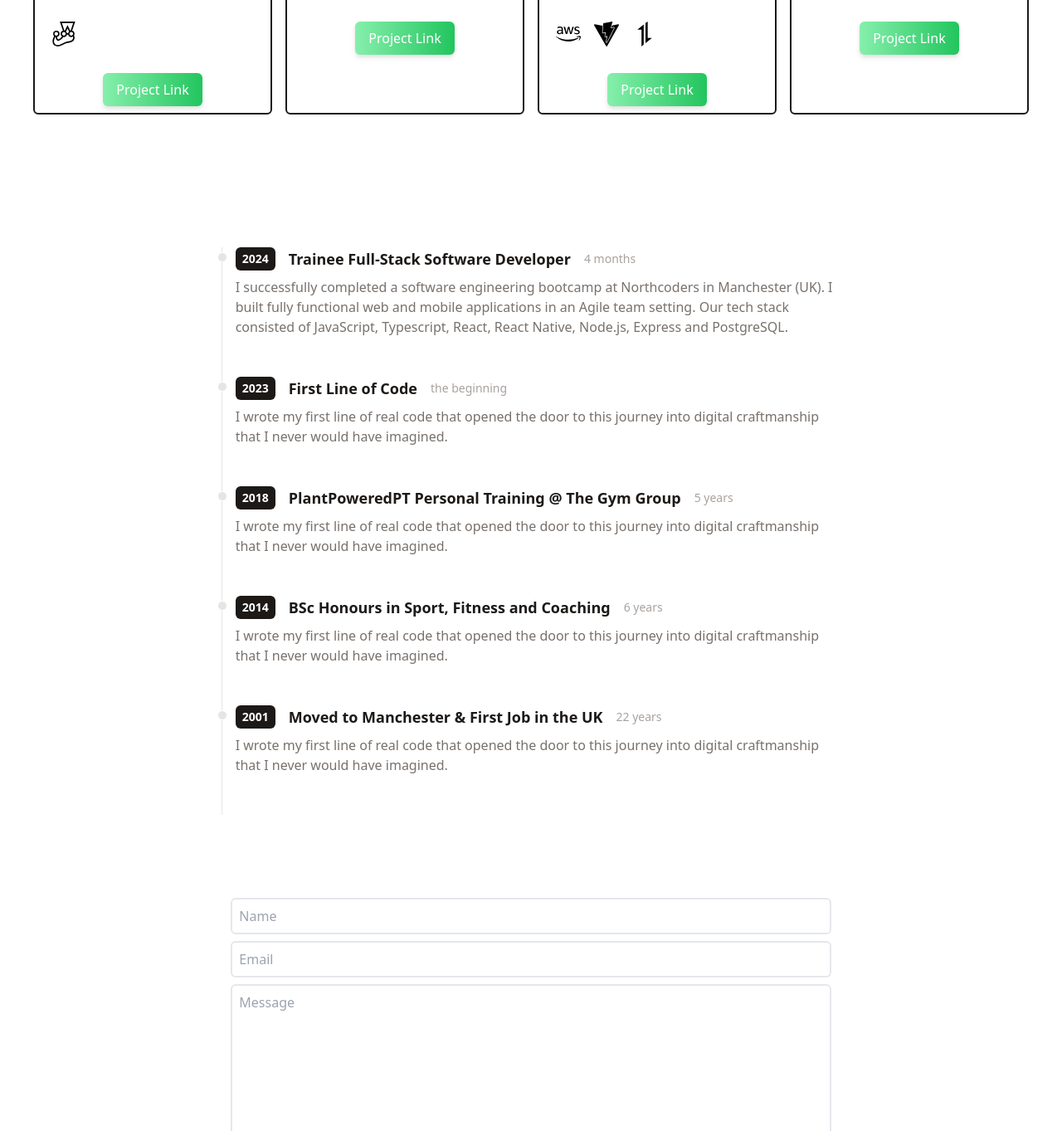
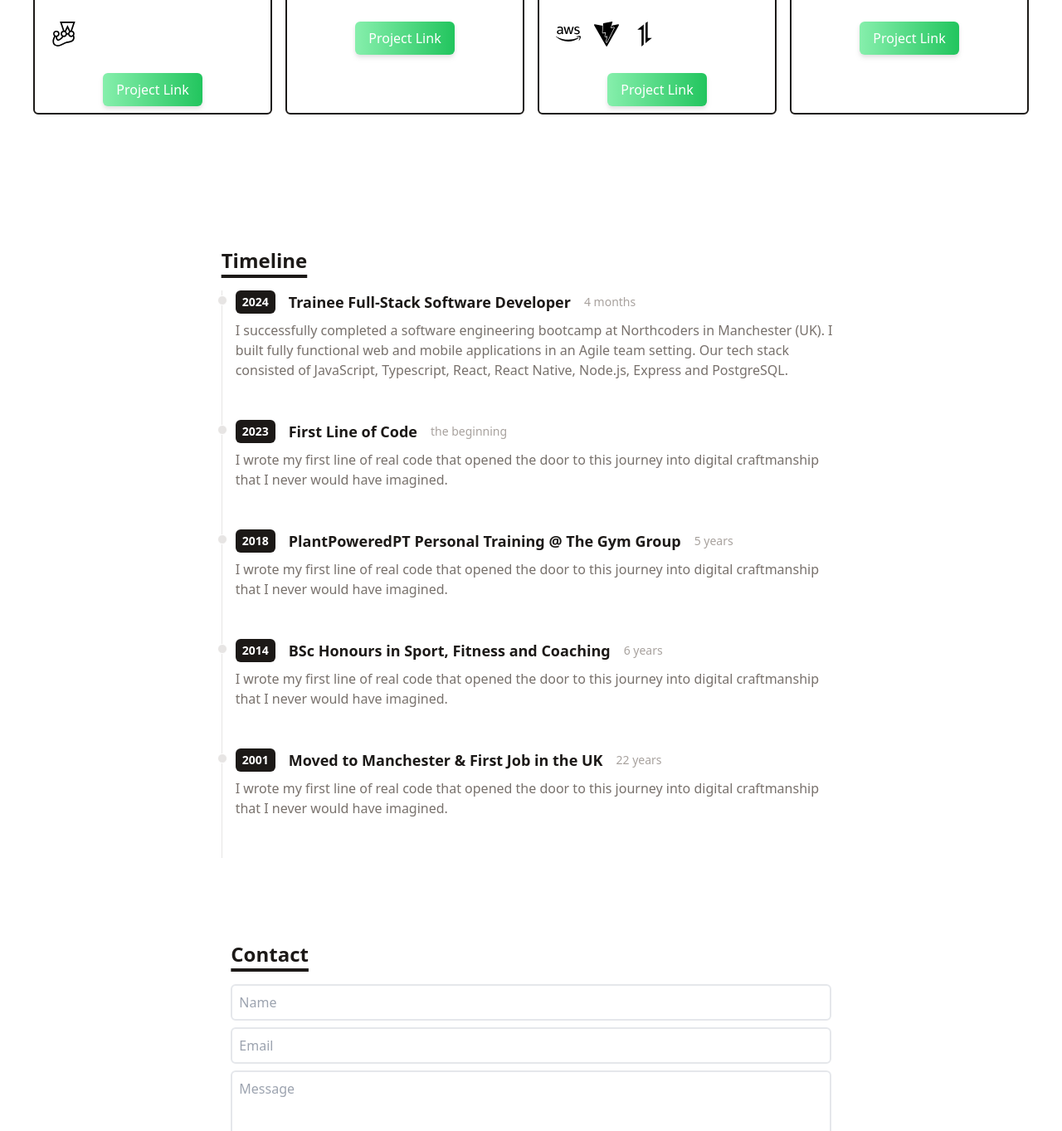
Before and after one commit to munaciella/personal-portfolio, a React (Vite) app: page / in a window 1280 px wide. Shown: the part 818-2181 px from the top of the page at 83% size. Built offline with nearby package versions, Linux system fonts and the light colour scheme.

Commit message:
add title to timeline and contact

```diff
--- a/src/Components/Contact.tsx
+++ b/src/Components/Contact.tsx
@@ -1,4 +1,5 @@
 import React from 'react';
+import { Title } from './Title';
 
 export const Contact: React.FC = () => {
   return (
@@ -9,6 +10,7 @@
         method="POST"
         className='flex flex-col w-full md:w-7/12'
         >
+            <Title>Contact</Title>
             <input
             type="text"
             name='name'
--- a/src/Components/Footer.tsx
+++ b/src/Components/Footer.tsx
@@ -10,6 +10,7 @@
           </div>
         </div>
       );
+    };
     //   return (
     //     <div className="relative bottom-0 right-0" >
     //     <div className="absolute p-3 ml-2 m flex items-center py-4">
@@ -20,4 +21,3 @@
     //     </div>
     //     </div>
     //   );
-};
--- a/src/Components/Timeline.tsx
+++ b/src/Components/Timeline.tsx
@@ -1,11 +1,13 @@
 import React from 'react';
 import { TimelineItem } from './TimelineItem';
 import timeline from '../data/timeline';
+import { Title } from './Title';
 
 export const Timeline: React.FC = () => {
   return (
     <div className="flex flex-col md:flex-row justify-center my-20">
       <div className="w-full md:w-7/12">
+        <Title>Timeline</Title>
         {timeline.map((item) => (
           <TimelineItem
             year={item.year}
--- /dev/null
+++ b/src/Components/Title.tsx
@@ -0,0 +1,17 @@
+import React from 'react';
+
+interface TitleProps {
+    children: React.ReactNode;
+    id?: string;
+}
+
+export const Title: React.FC<TitleProps> = ({ children, id }) => {
+  return (
+  <h1
+  id={id && id}
+  className='text-2xl font-bold underline underline-offset-8 decoration-4 mb-5 text-stone-900'
+  >
+    {children}
+  </h1>
+  )
+}
```
Lines whose indentation alone changed are shown as unchanged.
